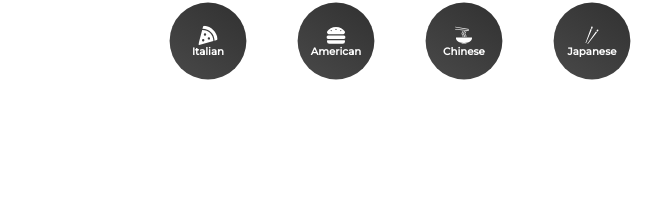
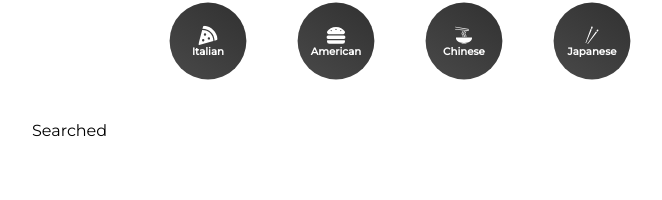
Before and after one commit to towsif031/cookbook, a React (Create React App) app: page /searched/1 in a window 1280 px wide. Shown: the part 100-300 px from the top of the page, without its empty margins (224-886 px from the left). Built offline with nearby package versions, Linux system fonts and the light colour scheme.

Commit message:
navigate on input.

```diff
--- a/src/components/Search.jsx
+++ b/src/components/Search.jsx
@@ -1,12 +1,19 @@
 import styled from 'styled-components';
 import { useState } from 'react';
 import { FaSearch } from 'react-icons/fa';
+import { useNavigate } from 'react-router-dom';
 
 const Search = () => {
 	const [input, setInput] = useState('');
+	const navigate = useNavigate();
+
+	const submitHandler = (e) => {
+		e.preventDefault();
+		navigate(`/searched/${input}`);
+	};
 
 	return (
-		<FromStyled>
+		<FromStyled onSubmit={submitHandler}>
 			<div>
 				<FaSearch></FaSearch>
 				<input
--- a/src/pages/Pages.jsx
+++ b/src/pages/Pages.jsx
@@ -1,12 +1,14 @@
 import Home from './Home';
 import { Route, Routes } from 'react-router-dom';
 import Cuisine from './Cuisine';
+import Searched from './Searched';
 
 const Pages = () => {
 	return (
 		<Routes>
 			<Route path="/" element={<Home />} />
 			<Route path="/cuisine/:type" element={<Cuisine />} />
+			<Route path="/searched/:search" element={<Searched />} />
 		</Routes>
 	);
 };
--- /dev/null
+++ b/src/pages/Searched.jsx
@@ -0,0 +1,5 @@
+const Searched = () => {
+	return <div>Searched</div>;
+};
+
+export default Searched;
```
